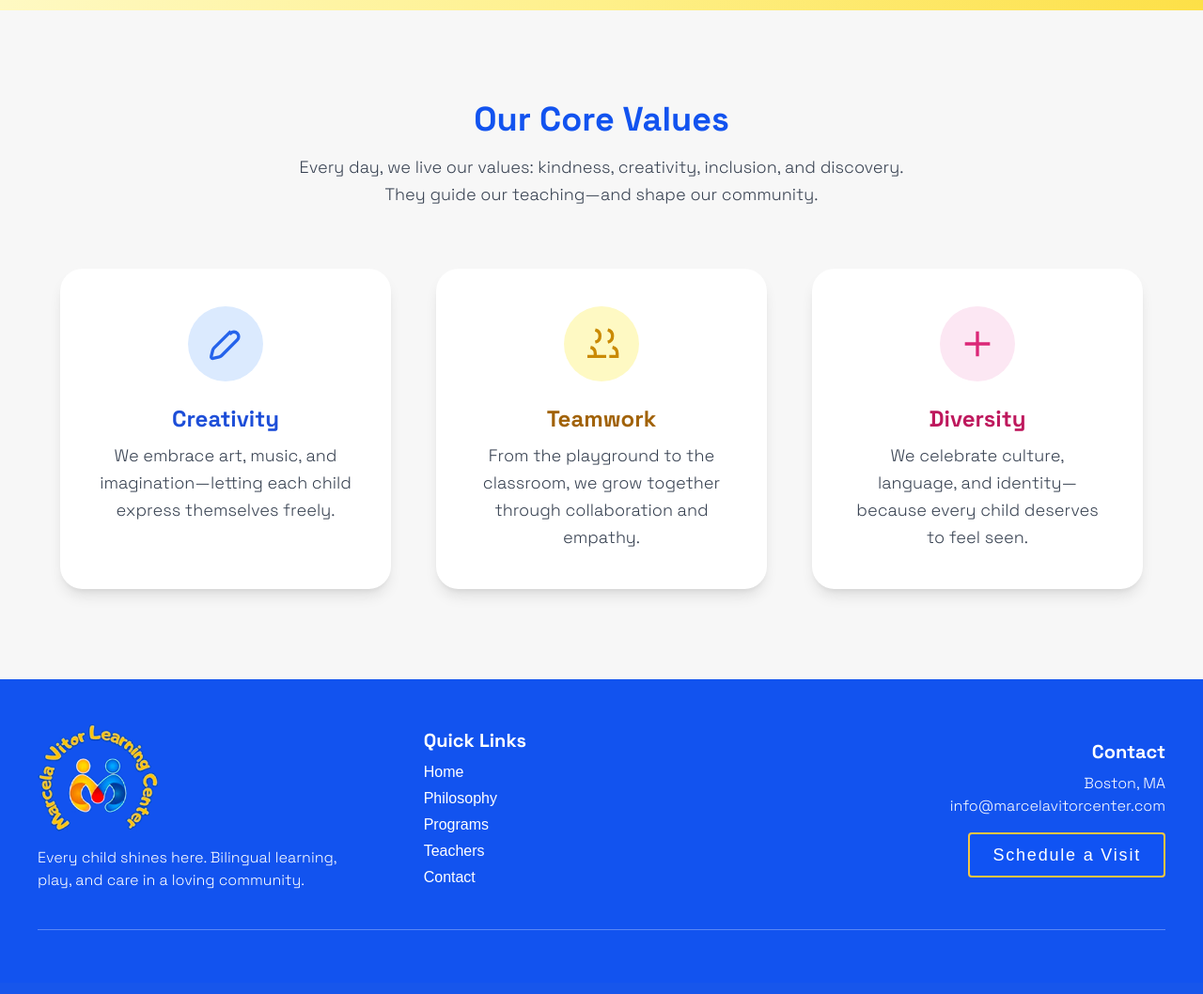
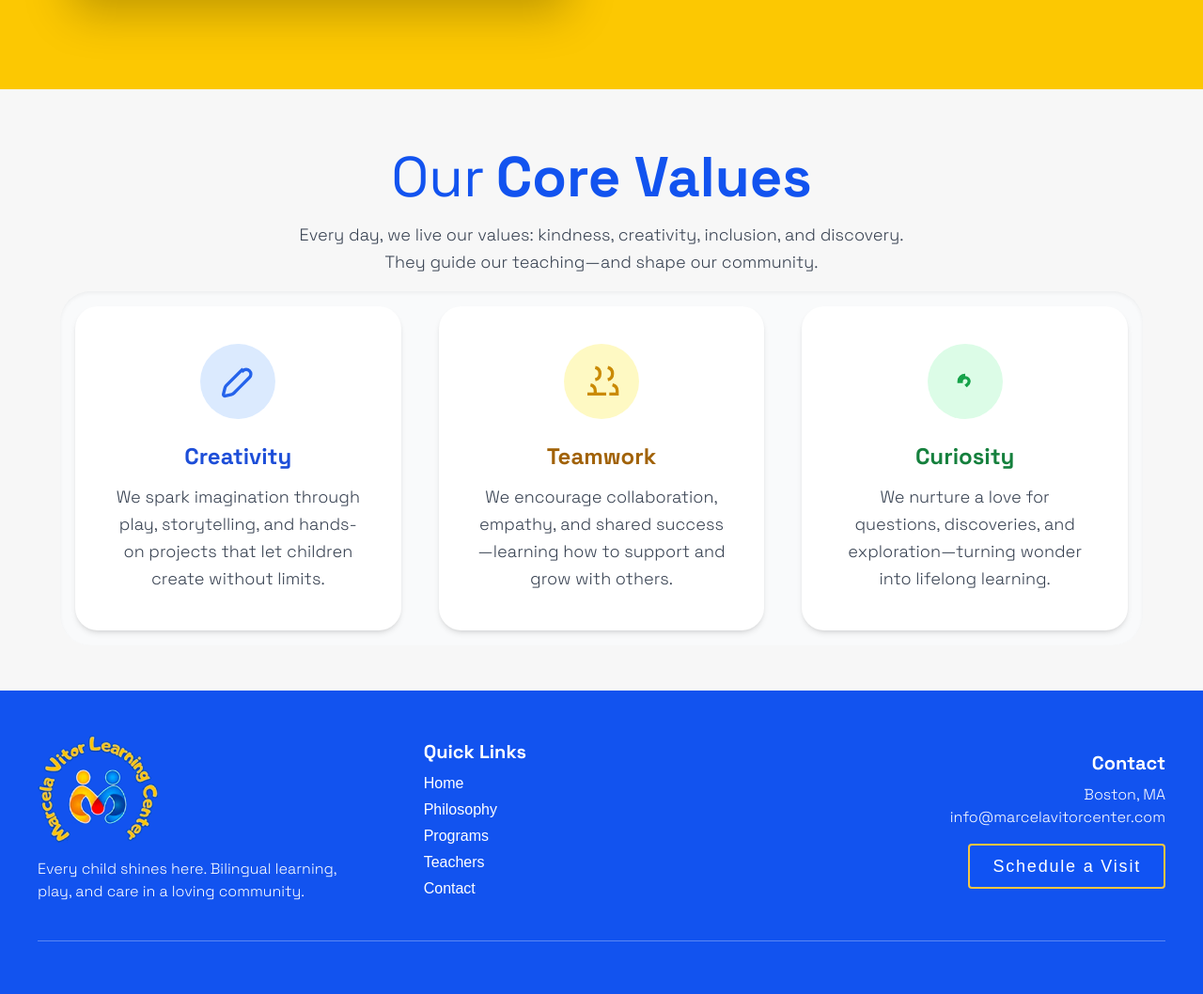
Before and after one commit to everinnovation/marcela_vitor_learning_center, a Django app: page /about/ in a window 1280 px wide. Shown: the part 1751-2809 px from the top of the page at 94% size. Before the commit the page ends 2741 px from the top, so only its background shows below. Run offline with Django 5.2, Linux system fonts and the light colour scheme; some libraries are stand-ins or nearby versions; some web fonts are replaced.

Commit message:
feat: finish about layout

```diff
--- a/platform/templates/front/about.html
+++ b/platform/templates/front/about.html
@@ -24,16 +24,16 @@
     <div class="max-w-7xl mx-auto grid grid-cols-1 md:grid-cols-2 gap-20 items-center">
         <div class="space-y-10">
             <div>
-                <h2 class="text-4xl space-grotesk-bold text-[var(--school-heading-color-dark)] mb-3 flex items-center gap-3">
-                    Our Mission
+                <h2 class="text-6xl space-grotesk-regular text-[var(--school-heading-color-dark)] mb-3 flex items-center gap-3">
+                    Our <b>Mission</b>
                 </h2>
                 <p class="text-lg space-grotesk-light text-gray-700 leading-relaxed">
                     To nurture the potential of each child through exploration, play, and loving guidance. Our bilingual (Portuguese-English) environment fosters independence, empathy, and joy in learning.
                 </p>
             </div>
             <div>
-                <h2 class="text-4xl space-grotesk-bold text-[var(--school-heading-color-dark)] mb-3 flex items-center gap-3">
-                    Our Vision
+                <h2 class="text-6xl space-grotesk-regular text-[var(--school-heading-color-dark)] mb-3 flex items-center gap-3">
+                    Our <b>Vision</b>
                 </h2>
                 <p class="text-lg space-grotesk-light text-gray-700 leading-relaxed">
                     We envision a community of confident, creative learners who honor diversity and lead with kindness and curiosity.
@@ -41,21 +41,21 @@
             </div>
         </div>
         <div class="flex justify-center">
-            <img src="{% static 'assets/mission_vision.jpg' %}" alt="Children playing"
-                class="rounded-3xl shadow-xl border-4 border-blue-100 w-full max-w-md object-cover">
+            <img src="{% static 'assets/joy.jpg' %}" alt="Children playing"
+          class="rounded-3xl shadow-xl border-4 border-blue-100 w-full max-w-2xl object-cover">
         </div>
     </div>
 </section>
 
-<section class="w-full py-24 px-4 md:px-10 bg-gradient-to-r from-yellow-100 via-yellow-200 to-yellow-300">
+<section class="w-full py-24 px-4 md:px-10 bg-[var(--school-program-bg-yellow)]">
     <div class="max-w-6xl mx-auto flex flex-col md:flex-row items-center gap-12">
         <div class="w-full md:w-1/2 flex justify-center">
             <img src="{% static 'assets/professora.jpg' %}" alt="Marcela Vitor"
                 class="rounded-3xl shadow-2xl border-8 border-white h-[400px] w-full object-cover">
         </div>
         <div class="w-full md:w-1/2 text-center md:text-left space-y-4">
-            <h2 class="text-4xl space-grotesk-bold text-[var(--school-heading-color-dark)] flex items-center gap-3">
-                Meet Marcela Vitor
+            <h2 class="text-6xl space-grotesk-regular text-[var(--school-text-color-dark)] flex items-center gap-3">
+                Meet <b>Marcela Vitor</b>
             </h2>
             <p class="text-lg space-grotesk-light text-gray-800 leading-relaxed">
                 Marcela is a bilingual speech-language pathologist with nearly a decade of experience in Massachusetts public schools. Her mission? To create a safe, inclusive environment where children grow with love and confidence.
@@ -67,53 +67,57 @@
     </div>
 </section>
 
-<section class="w-full py-24 px-4 md:px-10 bg-[#f7f7f7]">
-  <div class="max-w-7xl mx-auto text-center mb-16">
-    <h2 class="text-4xl space-grotesk-bold text-[var(--school-heading-color-dark)] mb-4 flex items-center justify-center gap-3">
-      Our Core Values
+<section class="w-full py-12 px-4 md:px-10 bg-[#f7f7f7]">
+  <div class="max-w-7xl mx-auto text-center mb-4 mt-4">
+    <h2 class="text-6xl space-grotesk-regular text-[var(--school-heading-color-dark)] mb-4 flex items-center justify-center gap-3">
+      Our <b>Core Values</b>
     </h2>
     <p class="text-lg space-grotesk-light text-gray-700 max-w-2xl mx-auto leading-relaxed">
       Every day, we live our values: kindness, creativity, inclusion, and discovery. They guide our teaching—and shape our community.
     </p>
   </div>
 
-  <div class="grid grid-cols-1 md:grid-cols-3 gap-12 max-w-6xl mx-auto">
-    <div class="bg-white rounded-3xl shadow-lg p-10 flex flex-col items-center hover:shadow-xl transition">
+  <div class="grid grid-cols-1 md:grid-cols-3 gap-10 max-w-6xl mx-auto bg-[#f9fafb] p-4 rounded-[2rem] shadow-inner">
+    <!-- Creativity -->
+    <div class="bg-white rounded-3xl shadow-md p-10 flex flex-col items-center text-center hover:shadow-xl transition-all duration-300">
       <div class="w-20 h-20 mb-6 rounded-full bg-blue-100 flex items-center justify-center">
         <svg class="w-10 h-10 text-blue-600" fill="none" stroke="currentColor" stroke-width="2" viewBox="0 0 24 24">
           <path d="M15.232 5.232a3 3 0 114.243 4.243l-10 10a3 3 0 01-1.414.793l-4 1a1 1 0 01-1.213-1.213l1-4a3 3 0 01.793-1.414l10-10z"/>
         </svg>
       </div>
-      <h3 class="text-2xl space-grotesk-bold text-blue-700 mb-2">Creativity</h3>
-      <p class="text-lg space-grotesk-light text-gray-700 text-center leading-relaxed">
-        We embrace art, music, and imagination—letting each child express themselves freely.
+      <h3 class="text-2xl space-grotesk-bold text-blue-700 mb-3">Creativity</h3>
+      <p class="text-lg space-grotesk-light text-gray-700 leading-relaxed">
+        We spark imagination through play, storytelling, and hands-on projects that let children create without limits.
       </p>
     </div>
 
-    <div class="bg-white rounded-3xl shadow-lg p-10 flex flex-col items-center hover:shadow-xl transition">
+    <!-- Teamwork -->
+    <div class="bg-white rounded-3xl shadow-md p-10 flex flex-col items-center text-center hover:shadow-xl transition-all duration-300">
       <div class="w-20 h-20 mb-6 rounded-full bg-yellow-100 flex items-center justify-center">
         <svg class="w-10 h-10 text-yellow-600" fill="none" stroke="currentColor" stroke-width="2" viewBox="0 0 24 24">
           <path d="M17 20h5v-2a4 4 0 00-3-3.87M9 20h6M3 20h5v-2a4 4 0 00-3-3.87M16 3.13a4 4 0 010 7.75M8 3.13a4 4 0 010 7.75"/>
         </svg>
       </div>
-      <h3 class="text-2xl space-grotesk-bold text-yellow-700 mb-2">Teamwork</h3>
-      <p class="text-lg space-grotesk-light text-gray-700 text-center leading-relaxed">
-        From the playground to the classroom, we grow together through collaboration and empathy.
+      <h3 class="text-2xl space-grotesk-bold text-yellow-700 mb-3">Teamwork</h3>
+      <p class="text-lg space-grotesk-light text-gray-700 leading-relaxed">
+        We encourage collaboration, empathy, and shared success—learning how to support and grow with others.
       </p>
     </div>
 
-    <div class="bg-white rounded-3xl shadow-lg p-10 flex flex-col items-center hover:shadow-xl transition">
-      <div class="w-20 h-20 mb-6 rounded-full bg-pink-100 flex items-center justify-center">
-        <svg class="w-10 h-10 text-pink-600" fill="none" stroke="currentColor" stroke-width="2" viewBox="0 0 24 24">
-          <path d="M12 4v16m8-8H4"/>
+    <!-- Curiosity -->
+    <div class="bg-white rounded-3xl shadow-md p-10 flex flex-col items-center text-center hover:shadow-xl transition-all duration-300">
+      <div class="w-20 h-20 mb-6 rounded-full bg-green-100 flex items-center justify-center">
+        <svg class="w-10 h-10 text-green-600" fill="none" stroke="currentColor" stroke-width="2" viewBox="0 0 24 24">
+          <path d="M12 8c-2.21 0-4 1.79-4 4h1.5a2.5 2.5 0 115 0c0 1.5-1.5 2.25-2.25 3M12 17h.01"/>
         </svg>
       </div>
-      <h3 class="text-2xl space-grotesk-bold text-pink-700 mb-2">Diversity</h3>
-      <p class="text-lg space-grotesk-light text-gray-700 text-center leading-relaxed">
-        We celebrate culture, language, and identity—because every child deserves to feel seen.
+      <h3 class="text-2xl space-grotesk-bold text-green-700 mb-3">Curiosity</h3>
+      <p class="text-lg space-grotesk-light text-gray-700 leading-relaxed">
+        We nurture a love for questions, discoveries, and exploration—turning wonder into lifelong learning.
       </p>
     </div>
   </div>
+
 </section>
 
 {% endblock %}
```
Also changed, not shown: 1 other file.
